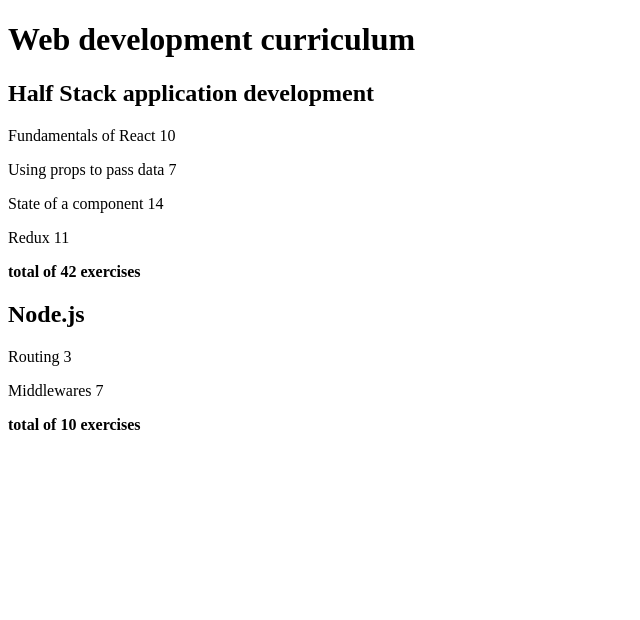
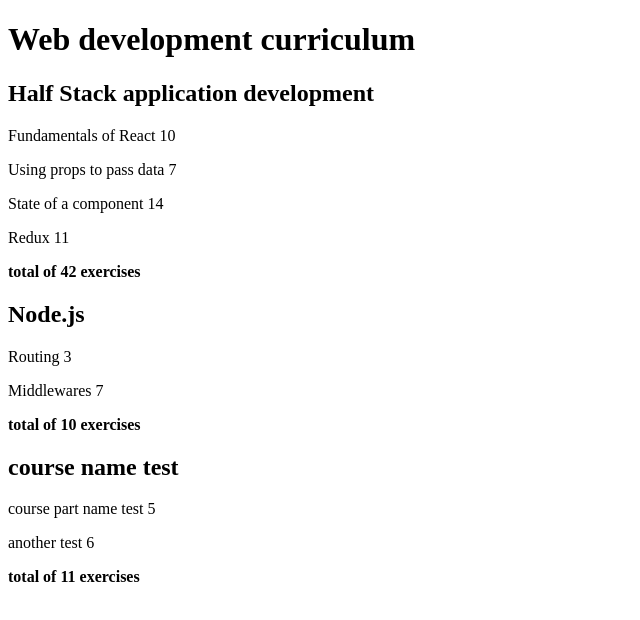
Before and after one commit to bruna-finholdt/fullstack-open-course, a React (Create React App) app in the folder part-2/courseinfo/: page / in a window 1280 px wide. Shown: the top 620 px of the page, without its empty margins (0-640 px from the left). Built offline with nearby package versions, Linux system fonts and the light colour scheme.

Commit message:
back to 2.4: Course information step9 - alteration to extend the application to allow for  an arbitrary number of courses

```diff
--- a/part-2/courseinfo/src/App.js
+++ b/part-2/courseinfo/src/App.js
@@ -44,13 +44,30 @@ const App = () => {
         },
       ],
     },
+    {
+      name: "course name test",
+      id: 3,
+      parts: [
+        {
+          name: "course part name test",
+          exercises: 5,
+          id: 1,
+        },
+        {
+          name: "another test",
+          exercises: 6,
+          id: 2,
+        },
+      ],
+    },
   ];
 
   return (
     <>
       <h1>Web development curriculum</h1>
-      <Course course={courses[0]} />
-      <Course course={courses[1]} />
+      {courses.map((course) => (
+        <Course key={course.id} course={course} />
+      ))}
     </>
   );
 };
```
